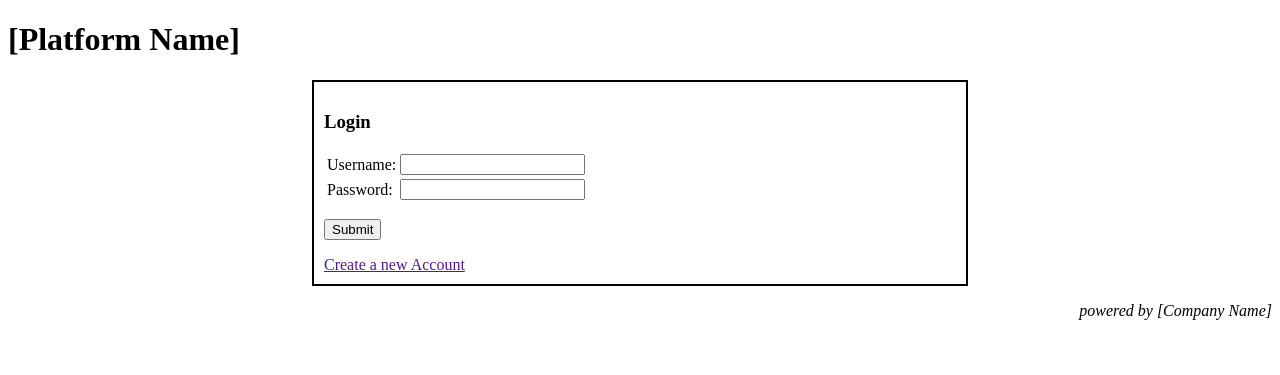
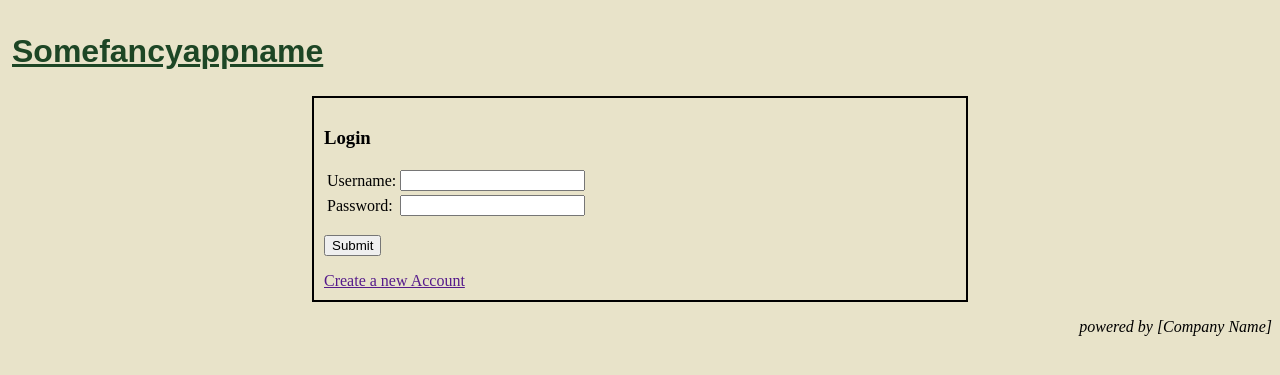
Before and after one commit to ryncii/SprintPOC, a Flask app: template FlaskApp/app/templates/login.html in a window 1280 px wide. Shown: the top 375 px of the page. Run offline with Flask 3, Linux system fonts and the light colour scheme; the template is opened without the code that fills it, so the values that code supplies are empty.

Commit message:
BasicLook

```diff
--- a/FlaskApp/app/home/__init__.py
+++ b/FlaskApp/app/home/__init__.py
@@ -17,4 +17,4 @@ def load():
     squeeze = squeezeThisTextIn()
     fig = buildSampleGraphImage()
     graphJSON = json.dumps(fig, cls=pUtils.PlotlyJSONEncoder)
-    return render_template('home.html', INPUT = flaskReq.form['username'], SQSQ = squeeze, FIG1 = graphJSON)
+    return render_template('home.html', username = flaskReq.form['username'], SQSQ = squeeze, FIG1 = graphJSON)
--- a/FlaskApp/app/login/__init__.py
+++ b/FlaskApp/app/login/__init__.py
@@ -1,6 +1,9 @@
 from flask import Blueprint, render_template, request as flaskReq, redirect, url_for
 
 bp = Blueprint('login', __name__)
+
+accounts = {}
+accounts['Ryan'] = 'Enter123'
 
 @bp.route('/')
 def load():
@@ -8,7 +11,7 @@ def load():
 
 @bp.route('/authenticate', methods=['POST'])
 def authenticate():
-    if flaskReq.form['username'] == 'Hello':
+    if flaskReq.form['username'] in accounts.keys() and accounts[flaskReq.form['username']] == flaskReq.form['password']:
         return redirect(url_for('home.load'), code=307)
     else:
         return redirect(url_for('login.load'))
--- a/FlaskApp/app/templates/base.html
+++ b/FlaskApp/app/templates/base.html
@@ -3,19 +3,38 @@
 <head>
     <meta charset="UTF-8">
     <title>[Platform Name] by [Company Name]</title>
-    <style>
+    <style type="text/css">
+        .main {
+            background-color:#e8e3c9;
+        }
+
+        .headerStyle {
+            font-family: sans-serif;
+            color: #1d4625;
+            text-decoration: underline;
+            padding: 4px;
+
+        }
+
+
         .center {
             border: 2px solid;
             margin: auto;
             width: 50%;
             padding: 10px;
         }
+        .navBar {
+            text-align: center;
+        }
+
     </style>
 </head>
-<body>
-    <h1>[Platform Name]</h1>
+<body class="main">
+    <div class="headerStyle">
+        <h1>Somefancyappname</h1>
+    </div>
     <div class="content">
-        {% block content %} {% endblock %}
+        {% block content %} {% endblock content %}
     </div>
     <p align="Right""><i>powered by [Company Name]</i></p>
 </body>
```
Also changed, not shown: FlaskApp/app/templates/home.html (+6 -7 lines), FlaskApp/app/templates/navigation.html (added, +9 -0 lines).
